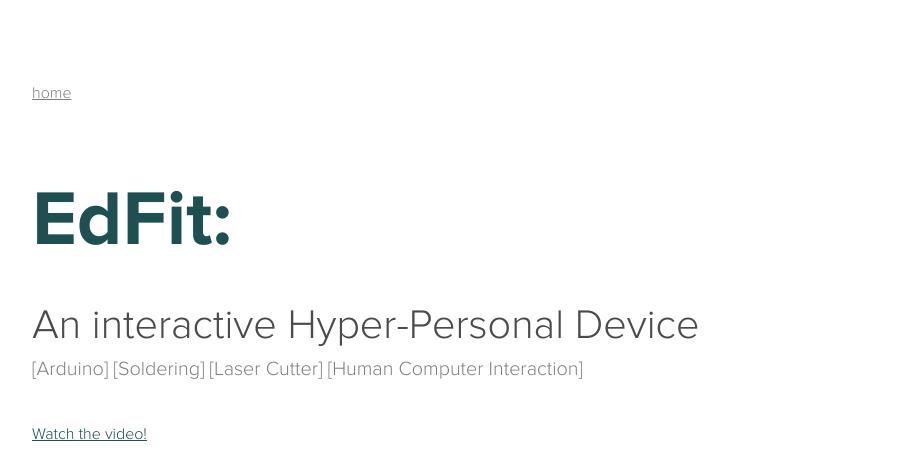
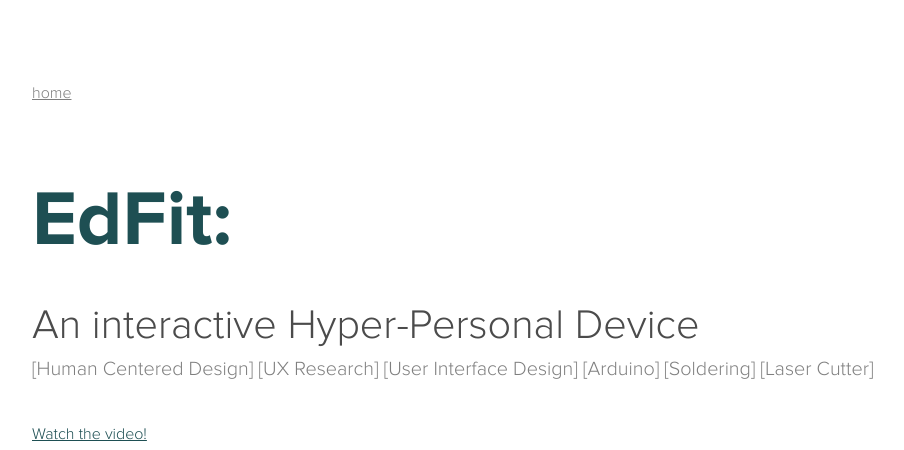
Before and after one commit to koalaboy808/Carlo_Portfolio, a plain HTML site: page public_report/edfit.html in a window 1280 px wide. Shown: the top 450 px of the page, without its empty margins (73-977 px from the left). Drawn offline with nearby package versions, Linux system fonts and the light colour scheme.

Commit message:
more small changes

```diff
--- a/public_report/edfit.html
+++ b/public_report/edfit.html
@@ -30,7 +30,7 @@
         <a href="../other_projects.html#crime" class = "p_home img_responsive"  > home </a>
         <p class="h1_projects" style="color: #1E4F53;"> EdFit: </p>
         <p class="h2_projects"> An interactive Hyper-Personal Device </p>
-        <p class = "p_projects" style="color: #7F7F7F;"> [Arduino] [Soldering]  [Laser Cutter] [Human Computer Interaction] </p>
+        <p class = "p_projects" style="color: #7F7F7F;"> [Human Centered Design] [UX Research] [User Interface Design] [Arduino] [Soldering]  [Laser Cutter] </p>
         </br>
         <a href="https://www.youtube.com/watch?v=NKIhX34H0Dw" target="_blank" class = "p_home" style="color:#1E4F53;" > Watch the video! </a>
     </br></br>
```
Also changed, not shown: other_projects.html (+1 -1 lines).
